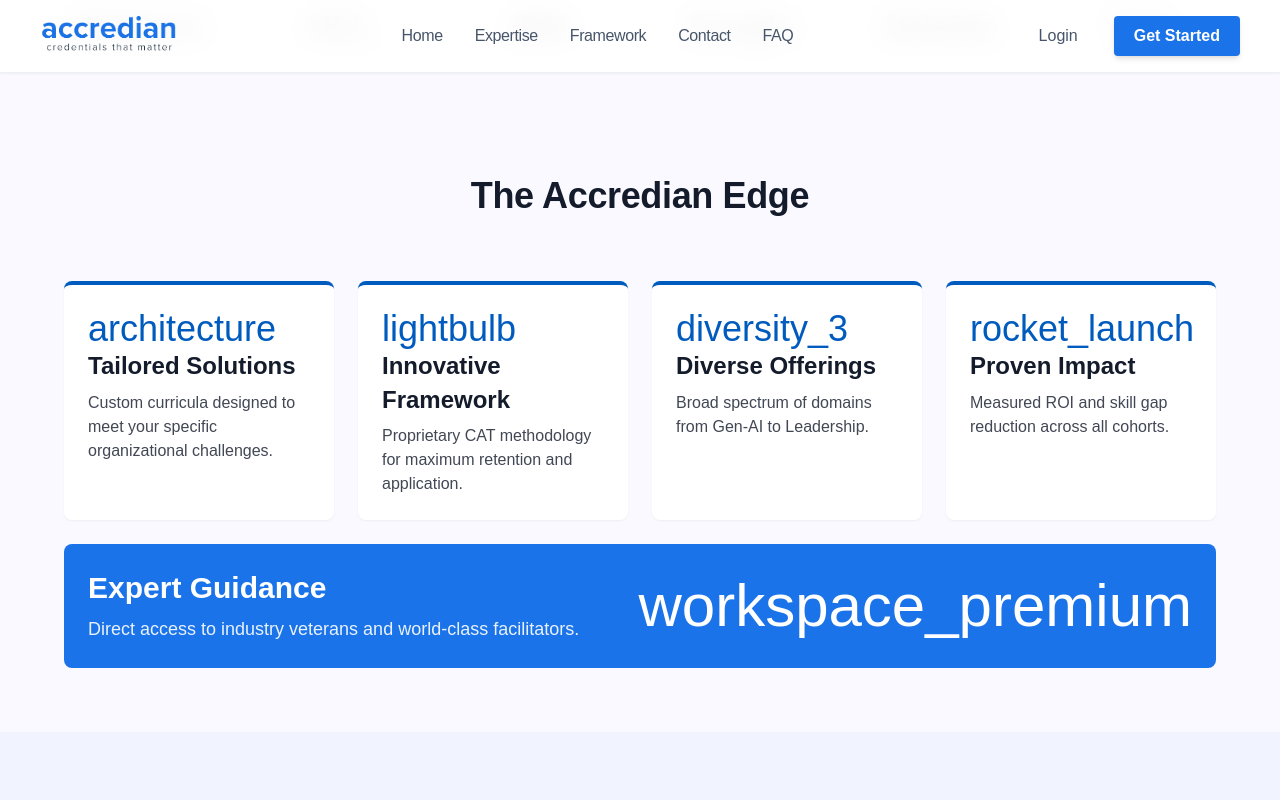
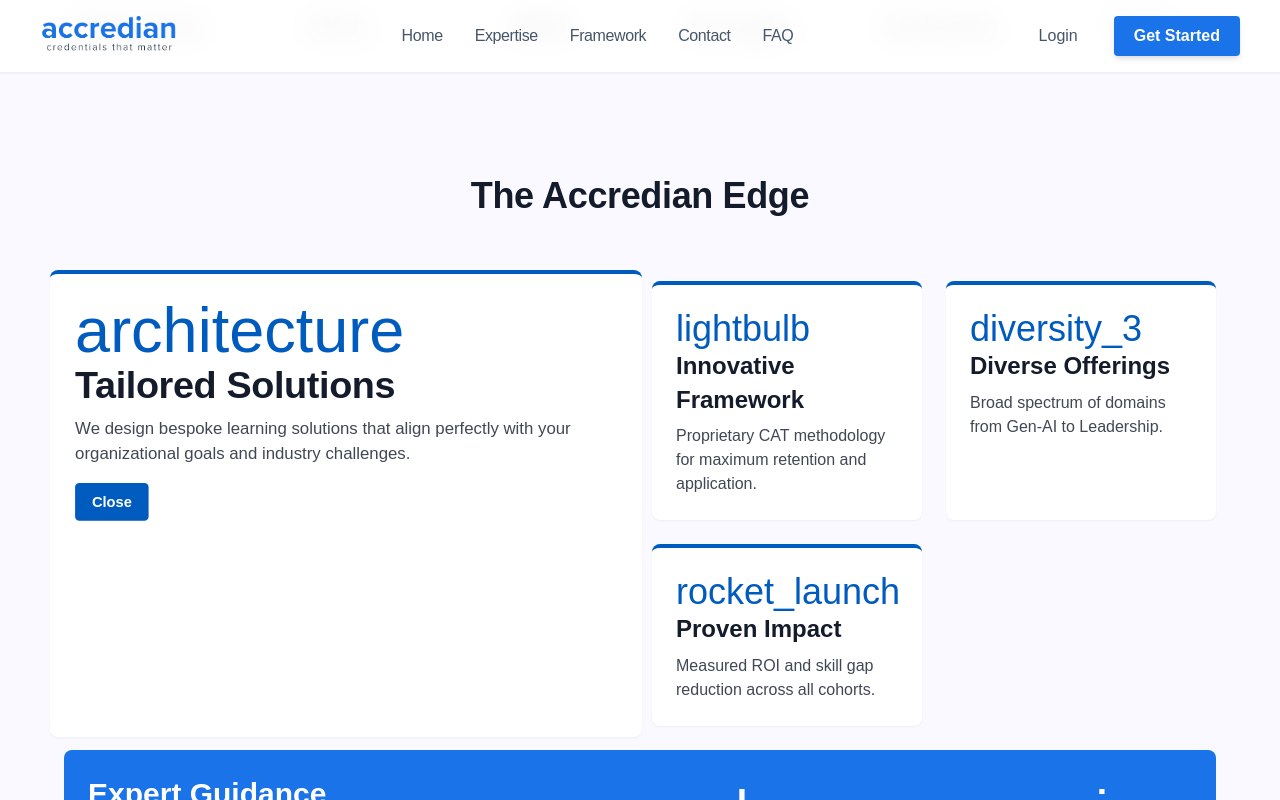
Before and after one commit to abhiav-spec/Accredian-Enterprise-Page-, a Next.js app: page / in a window 1280 px wide. Both pictures are taken after a click on the element 199 px from the left and 1365 px from the top of the page. Shown: the part 965-1765 px from the top of the page. Built offline with nearby package versions, Linux system fonts and the light colour scheme.

Commit message:
feat: add enlargement effects and animations to feature cards on click

```diff
--- a/app/components/sections/Features.tsx
+++ b/app/components/sections/Features.tsx
@@ -6,10 +6,10 @@ export function Features() {
   const [selectedCard, setSelectedCard] = useState<string | null>(null);
 
   const features = [
-    { id: 'tailored', icon: 'architecture', title: 'Tailored Solutions', description: 'Custom curricula designed to meet your specific organizational challenges.' },
-    { id: 'framework', icon: 'lightbulb', title: 'Innovative Framework', description: 'Proprietary CAT methodology for maximum retention and application.' },
-    { id: 'diverse', icon: 'diversity_3', title: 'Diverse Offerings', description: 'Broad spectrum of domains from Gen-AI to Leadership.' },
-    { id: 'impact', icon: 'rocket_launch', title: 'Proven Impact', description: 'Measured ROI and skill gap reduction across all cohorts.' },
+    { id: 'tailored', icon: 'architecture', title: 'Tailored Solutions', description: 'Custom curricula designed to meet your specific organizational challenges.', details: 'We design bespoke learning solutions that align perfectly with your organizational goals and industry challenges.' },
+    { id: 'framework', icon: 'lightbulb', title: 'Innovative Framework', description: 'Proprietary CAT methodology for maximum retention and application.', details: 'Our Concept-Application-Tools framework ensures deep understanding and practical implementation.' },
+    { id: 'diverse', icon: 'diversity_3', title: 'Diverse Offerings', description: 'Broad spectrum of domains from Gen-AI to Leadership.', details: 'From cutting-edge artificial intelligence to strategic leadership, we cover the domains that matter.' },
+    { id: 'impact', icon: 'rocket_launch', title: 'Proven Impact', description: 'Measured ROI and skill gap reduction across all cohorts.', details: 'Our measurable outcomes include 10K+ trained professionals and consistent skill improvements.' },
   ];
 
   return (
@@ -19,12 +19,33 @@ export function Features() {
         {features.map((feature) => (
           <div
             key={feature.id}
-            onClick={() => setSelectedCard(feature.id)}
-            className="cursor-pointer rounded-xl border-t-4 border-primary bg-white p-md shadow-sm transition-all hover:shadow-lg"
+            onClick={() => setSelectedCard(selectedCard === feature.id ? null : feature.id)}
+            className={`cursor-pointer rounded-xl border-t-4 border-primary bg-white p-md shadow-sm transition-all duration-300 hover:shadow-lg ${
+              selectedCard === feature.id
+                ? 'lg:col-span-2 lg:row-span-2 scale-105 shadow-2xl md:col-span-2'
+                : 'scale-100'
+            }`}
           >
-            <span className="material-symbols-outlined mb-4 text-4xl text-primary">{feature.icon}</span>
-            <h3 className="mb-2 font-h3 text-h3">{feature.title}</h3>
-            <p className="font-body-md text-body-md text-on-surface-variant">{feature.description}</p>
+            <span className={`material-symbols-outlined mb-4 transition-all duration-300 ${selectedCard === feature.id ? 'text-6xl' : 'text-4xl'} text-primary`}>
+              {feature.icon}
+            </span>
+            <h3 className={`mb-2 transition-all duration-300 ${selectedCard === feature.id ? 'font-h1 text-h1' : 'font-h3 text-h3'}`}>
+              {feature.title}
+            </h3>
+            <p className="font-body-md text-body-md text-on-surface-variant">
+              {selectedCard === feature.id ? feature.details : feature.description}
+            </p>
+            {selectedCard === feature.id && (
+              <button
+                onClick={(e) => {
+                  e.stopPropagation();
+                  setSelectedCard(null);
+                }}
+                className="mt-4 rounded-lg bg-primary px-4 py-2 text-sm font-semibold text-white transition-all hover:brightness-110"
+              >
+                Close
+              </button>
+            )}
           </div>
         ))}
         <div className="flex items-center gap-8 rounded-xl bg-primary-container p-md text-on-primary-container md:col-span-2 lg:col-span-4">
```
